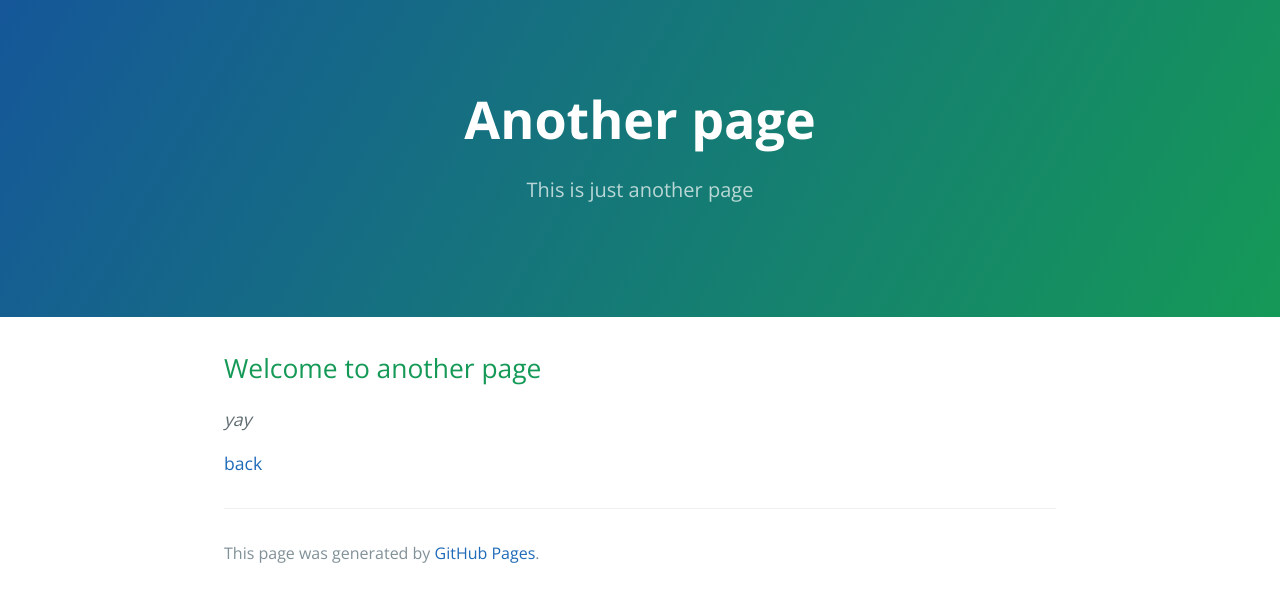
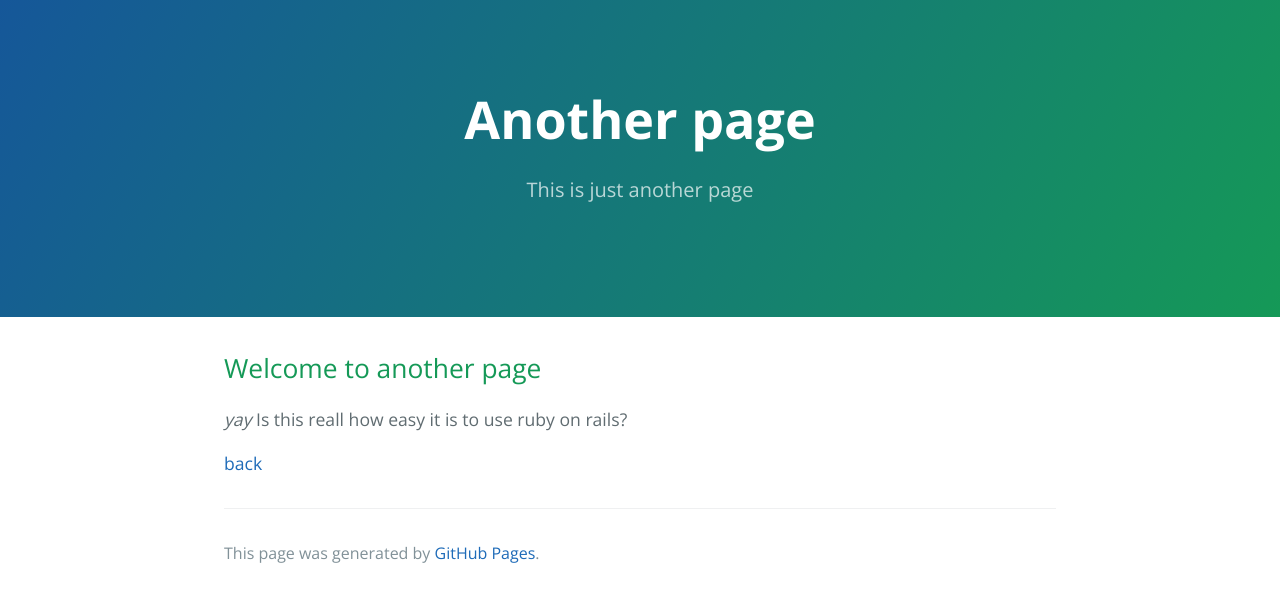
Before and after one commit to gerald-aguilar/gerald-aguilar.github.io, a Jekyll site: the page built from another-page.md, in a window 1280 px wide. Shown: the top 602 px of the page. Built offline with Jekyll 4.4.1, drawn with Linux system fonts in a browser that asks for light colours.

Commit message:
updated another-page.md

```diff
--- a/another-page.md
+++ b/another-page.md
@@ -7,5 +7,6 @@ description: This is just another page
 ## Welcome to another page
 
 _yay_
+Is this reall how easy it is to use ruby on rails?
 
 [back](./)
```
